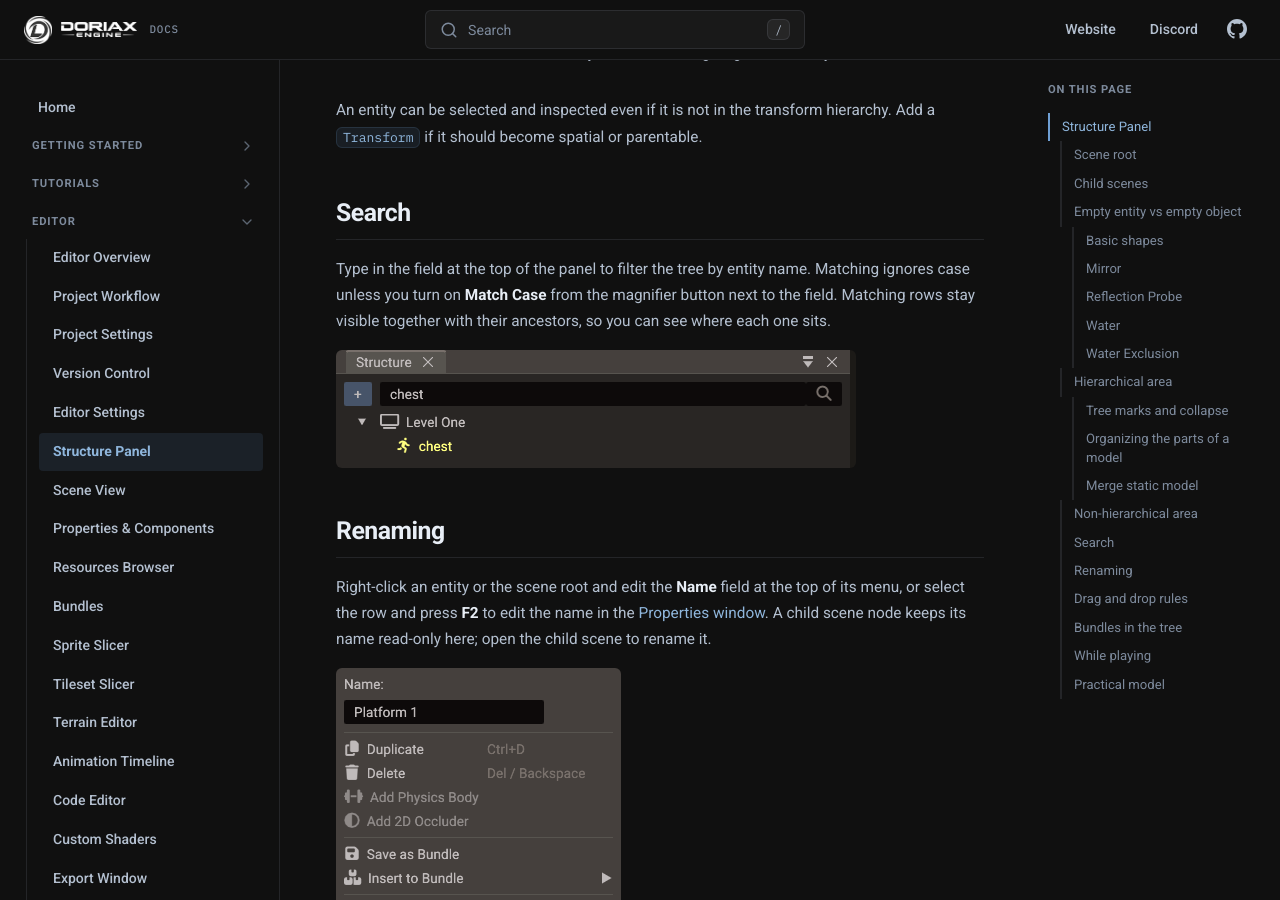
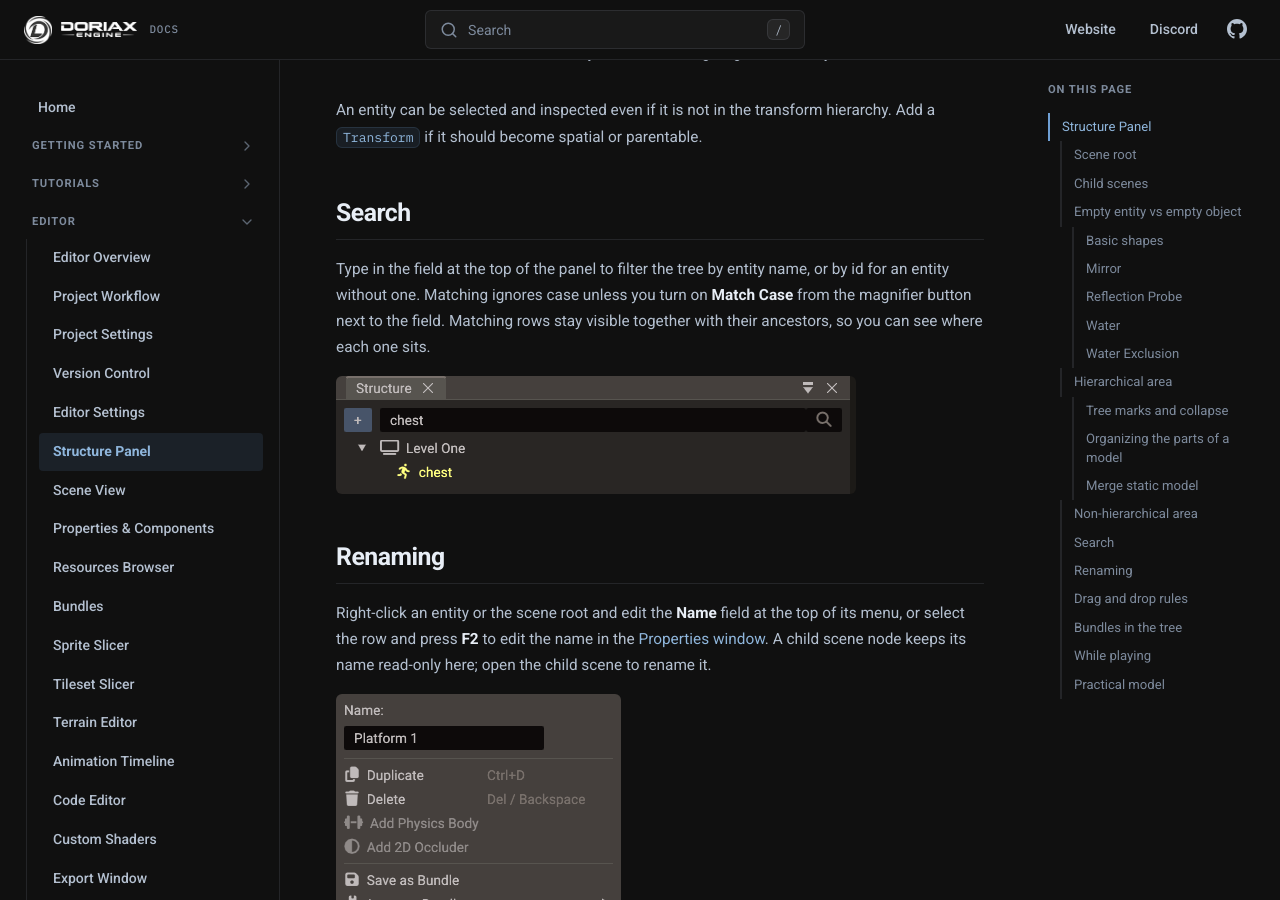
Before and after one commit to doriaxengine/doriax-docs, an MkDocs documentation site: the page built from docs/editor/structure.md, in a window 1280 px wide and 900 px high, scrolled down 7834 px. Built offline with MkDocs 1.6.1, drawn with Linux system fonts in a browser that asks for light colours; comment, search, counter and statistics services are not loaded; some of the changed text lies outside the part shown.

Commit message:
Unnamed entities shown by id in the Structure

```diff
--- a/docs/editor/structure.md
+++ b/docs/editor/structure.md
@@ -252,10 +252,10 @@ Add a `Transform` if it should become spatial or parentable.
 
 ## Search
 
-Type in the field at the top of the panel to filter the tree by entity name. Matching
-ignores case unless you turn on **Match Case** from the magnifier button next to the
-field. Matching rows stay visible together with their ancestors, so you can see where
-each one sits.
+Type in the field at the top of the panel to filter the tree by entity name, or by id
+for an entity without one. Matching ignores case unless you turn on **Match Case** from
+the magnifier button next to the field. Matching rows stay visible together with their
+ancestors, so you can see where each one sits.
 
 ![Filtering the Structure panel by name](../assets/screenshots/structure-search.png)
 
@@ -315,6 +315,10 @@ scene root when that parent is not listed, such as the editor's view camera in a
 without a camera of its own. Entities without a `Transform` go in the
 [non-hierarchical area](#non-hierarchical-area) as usual.
 
+Scripts often create entities without a name, and their rows show the entity id
+instead, like `(1004)`, in a dimmer green. Set the object's
+[`name`](../reference/classes/entityhandle.md#name) in the script to show a name.
+
 These rows are for inspecting, not editing, because **Stop** destroys the entities
 behind them:
 
```
